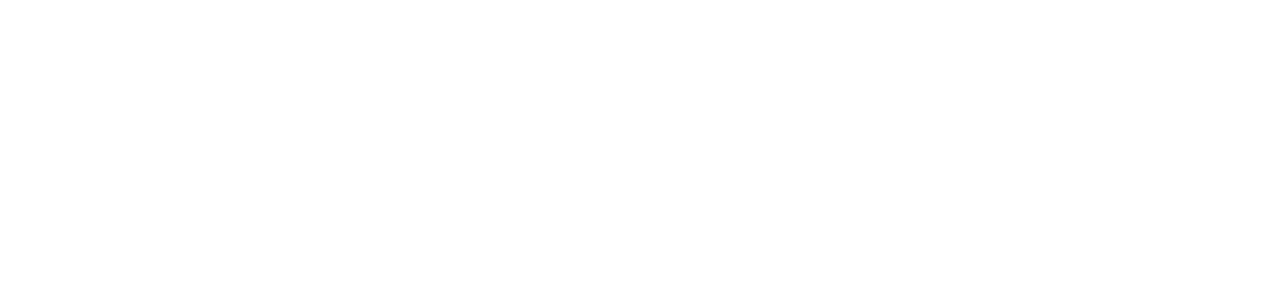
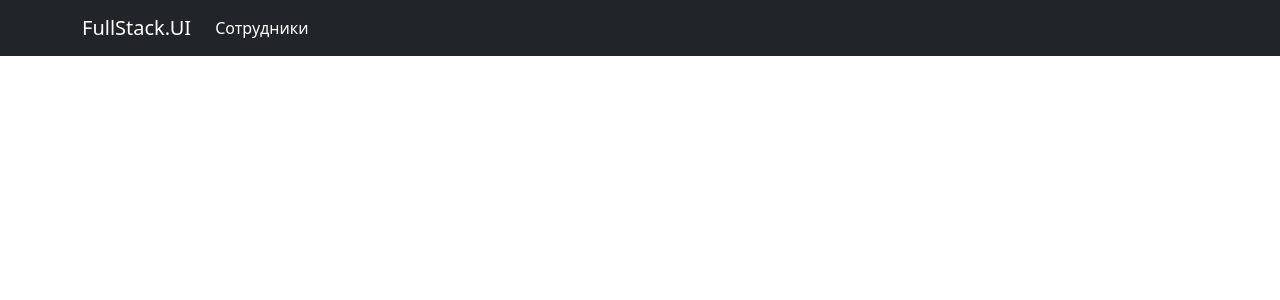
Before and after one commit to kirN-dev/FullStack.UI, an Angular app: page / in a window 1280 px wide. Shown: the top 300 px of the page. Built offline with nearby package versions, Linux system fonts and the light colour scheme.

Commit message:
Добавил панель навигации

```diff
--- a/src/app/app.component.html
+++ b/src/app/app.component.html
@@ -1 +1,25 @@
+<nav class="navbar navbar-expand-lg navbar-dark bg-dark">
+  <div class="container">
+    <a class="navbar-brand" href="#">FullStack.UI</a>
+    <button
+      class="navbar-toggler"
+      type="button"
+      data-bs-toggle="collapse"
+      data-bs-target="#navbarNav"
+      aria-controls="navbarNav"
+      aria-expanded="false"
+      aria-label="Toggle navigation"
+    >
+      <span class="navbar-toggler-icon"></span>
+    </button>
+    <div class="collapse navbar-collapse" id="navbarNav">
+      <ul class="navbar-nav">
+        <li class="nav-item">
+          <a class="nav-link active" aria-current="page" href="#">Сотрудники</a>
+        </li>
+      </ul>
+    </div>
+  </div>
+</nav>
+
 <router-outlet></router-outlet>
```
